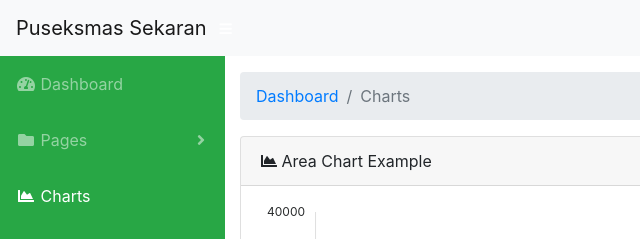
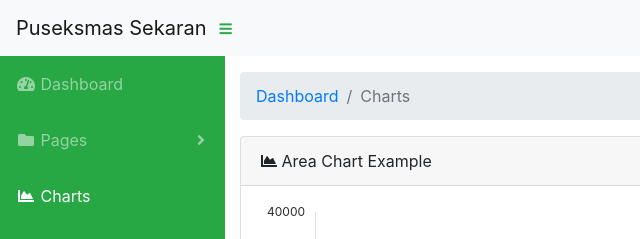
Before and after one commit to khumam/apotek, a website with bundled scripts: page charts.html in a window 1280 px wide. Shown: the top 239 px of the page, 0-640 px from the left. Built offline with nearby package versions, Linux system fonts and the light colour scheme.

Commit message:
Update charts.html

```diff
--- a/charts.html
+++ b/charts.html
@@ -31,7 +31,7 @@
 
       <a class="navbar-brand mr-1" href="index.html">Puseksmas Sekaran</a>
 
-      <button class="btn btn-link btn-sm text-white order-1 order-sm-0" id="sidebarToggle" href="#">
+      <button class="btn btn-link btn-sm text-success order-1 order-sm-0" id="sidebarToggle" href="#">
         <i class="fas fa-bars"></i>
       </button>
 
```
